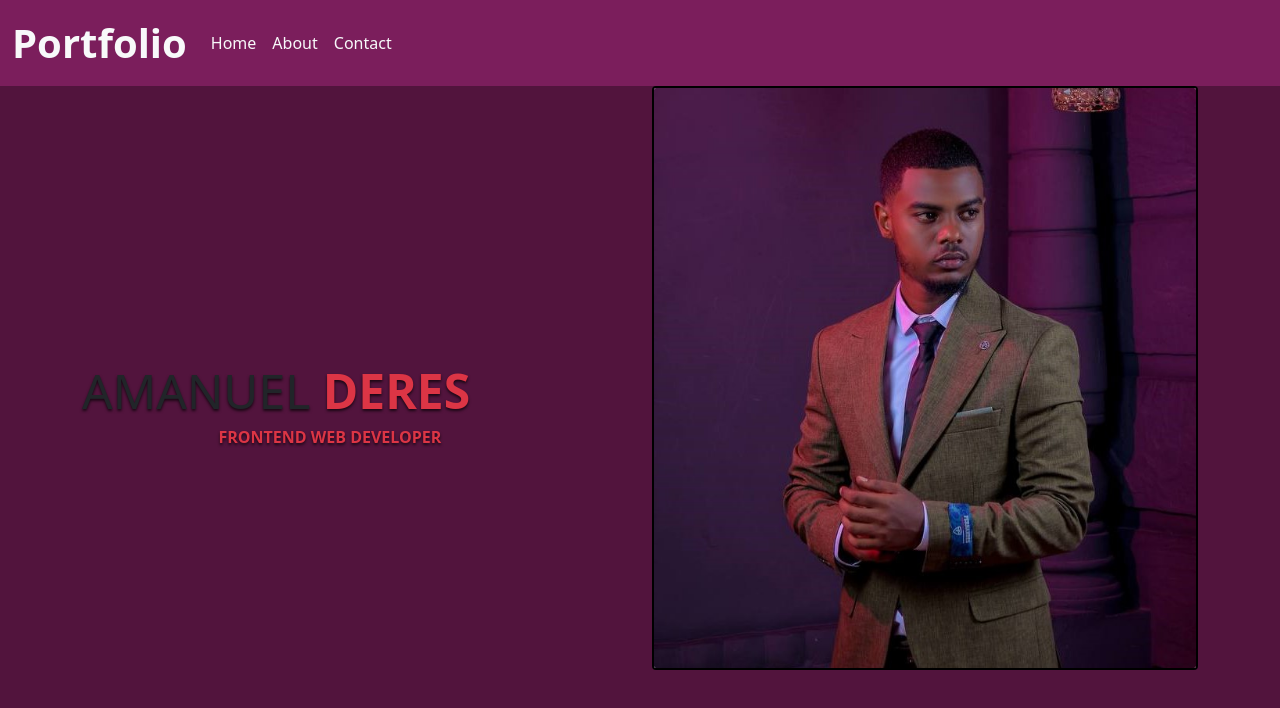
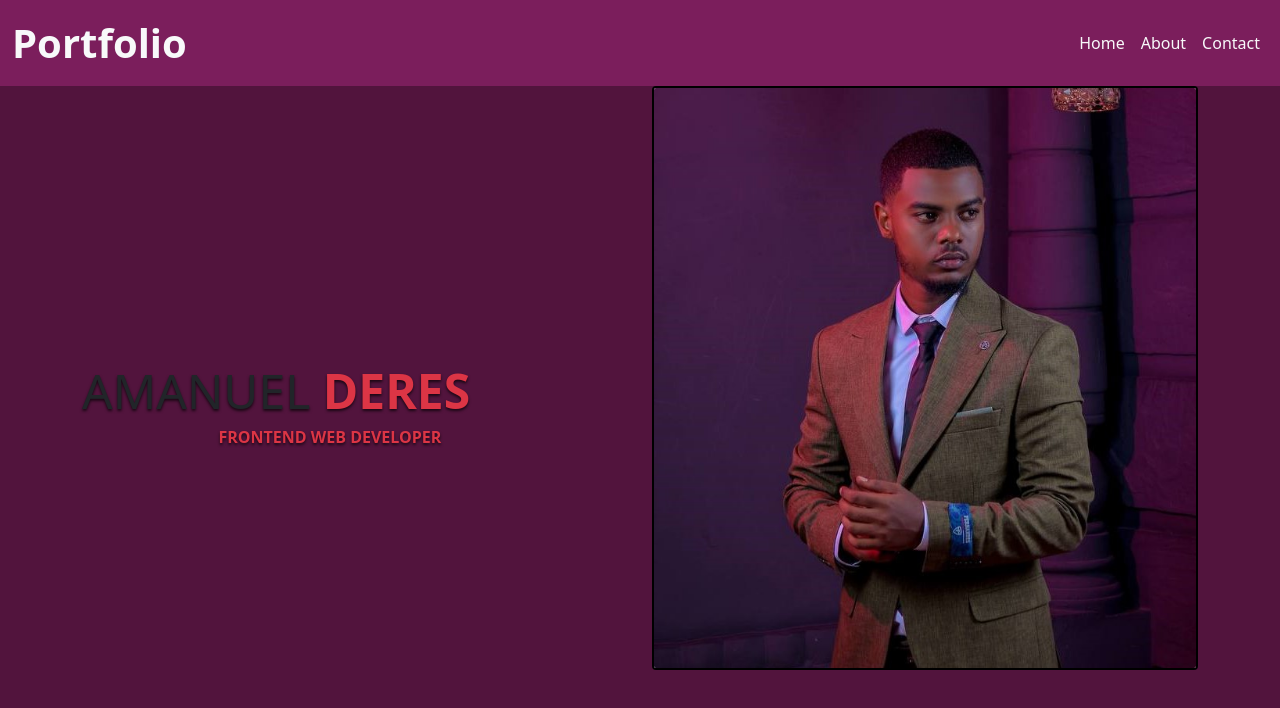
Before and after one commit to amanuel2119/myportfolio, a plain HTML site: page index.html in a window 1280 px wide. Drawn offline with nearby package versions, Linux system fonts and the light colour scheme.

Commit message:
Add files via upload

```diff
--- a/index.html
+++ b/index.html
@@ -19,7 +19,7 @@
           <button class="navbar-toggler" type="button" data-bs-toggle="collapse" data-bs-target="#navbarNav" aria-controls="navbarNav" aria-expanded="false" aria-label="Toggle navigation">
             <span class="navbar-toggler-icon"></span>
           </button>
-          <div class="collapse navbar-collapse" id="navbarNav">
+          <div class="collapse navbar-collapse navposition" id="navbarNav">
             <ul class="navbar-nav">
               <li class="nav-item">
                 <a class="nav-link active text-light #navbarNav ul.navbar-nav li.nav-item a" aria-current="page" href="index.html">Home</a>
--- a/style.css
+++ b/style.css
@@ -61,3 +61,9 @@ p.h6 {
     background-color: #52143d;
     margin-top: 10%;
 }
+
+
+.navposition {
+    display: flex;
+    justify-content: flex-end;
+}
```
Also changed, not shown: about.html (+1 -1 lines), contact.html (+1 -1 lines).
